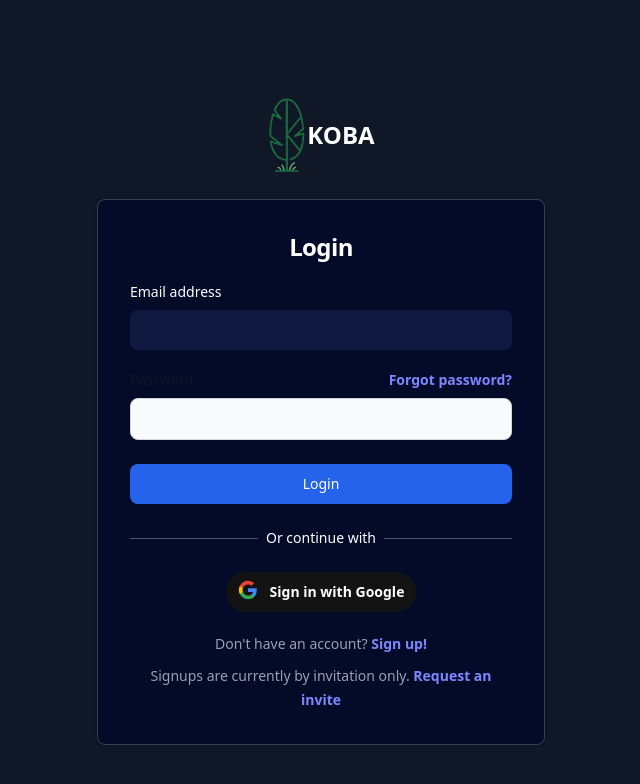
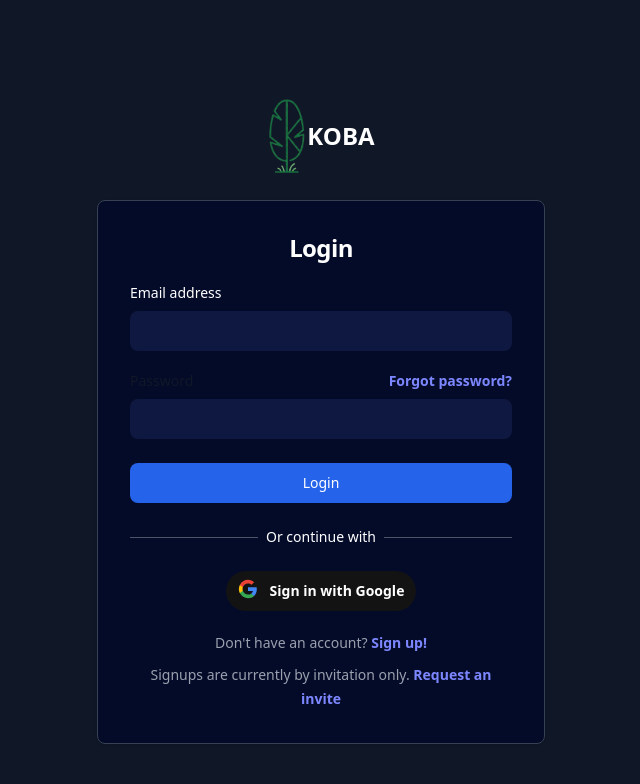
Before and after one commit to dsmolla/Koba_Agents, a React (Vite) app in the folder frontend/: page /login in a window 1280 px wide. Shown: the top 784 px of the page, without its empty margins (319-959 px from the left). Built offline with nearby package versions, Linux system fonts and the light colour scheme; no server answers.

Commit message:
text box color fix in login page

```diff
--- a/frontend/src/pages/auth/Login.jsx
+++ b/frontend/src/pages/auth/Login.jsx
@@ -77,7 +77,7 @@ function Login() {
                             </Link>
                         </div>
                     </div>
-                    <input
+                    <AuthInput
                         id="password"
                         type="password"
                         name="password"
@@ -85,7 +85,6 @@ function Login() {
                         autoComplete='current-password'
                         value={formData.password}
                         onChange={handleChange}
-                        className="bg-gray-50 border border-gray-300 text-gray-900 text-sm rounded-lg focus:ring-primary-600 focus:border-primary-600 block w-full p-2.5 dark:bg-gray-700 dark:border-gray-600 dark:placeholder-gray-400 dark:text-white dark:focus:ring-blue-500 dark:focus:border-blue-500"
                     />
                 </div>
 
```
